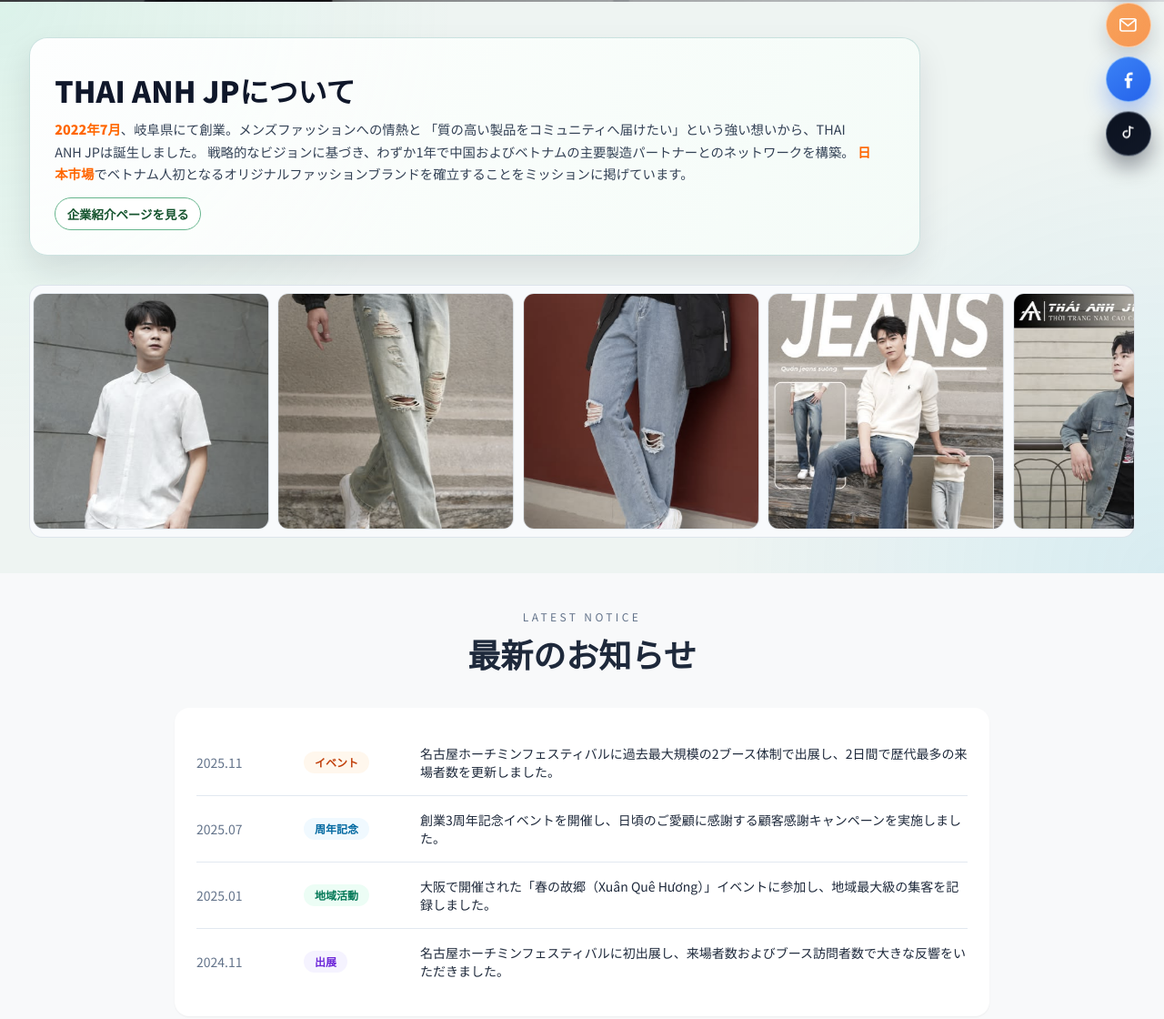
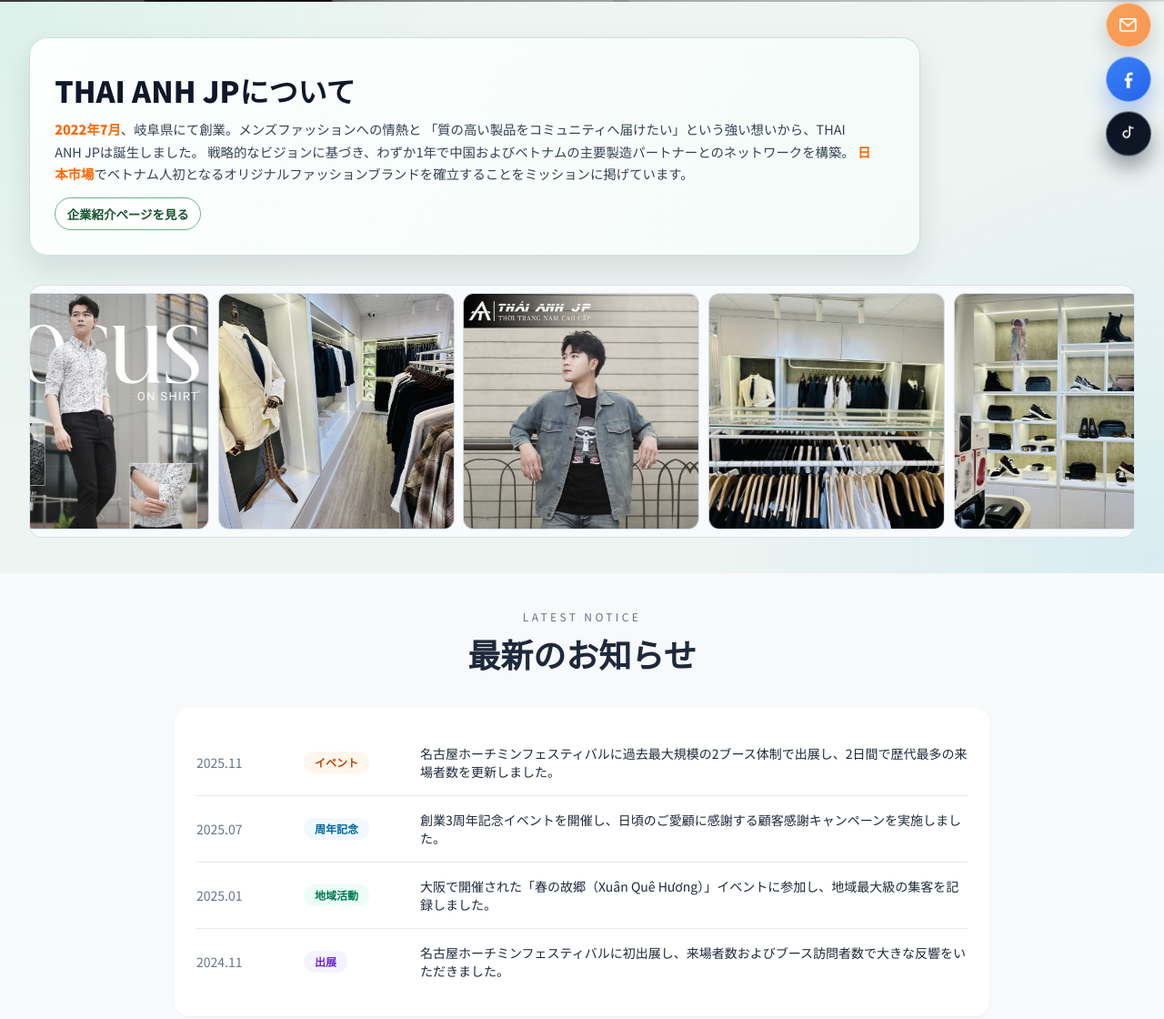
Before and after one commit to PHUONGHOANG99-bot/ThaiAnhJP, a plain HTML site: page index.html in a window 1280 px wide. Shown: the part 608-1728 px from the top of the page at 91% size. Drawn offline with nearby package versions, Linux system fonts and the light colour scheme; a web font is replaced by a local one.

Commit message:
Update showcase assets and UI refinements

```diff
--- a/index.html
+++ b/index.html
@@ -119,20 +119,7 @@
 
           <div class="intro-marquee reveal mt-8" aria-label="店舗イメージギャラリー">
             <div class="intro-marquee__track">
-              <div class="intro-marquee__group">
-                <article class="image-hover intro-marquee__item"><img src="assets/images/gallery/showcase/626769241_881393274634084_376386484469936504_n.jpg" alt="Showcase 1" loading="lazy" decoding="async"></article>
-                <article class="image-hover intro-marquee__item"><img src="assets/images/gallery/showcase/626812699_879636618143083_673798392305712956_n.jpg" alt="Showcase 2" loading="lazy" decoding="async"></article>
-                <article class="image-hover intro-marquee__item"><img src="assets/images/gallery/showcase/629723182_884657064307705_3228169721349389147_n.jpg" alt="Showcase 3" loading="lazy" decoding="async"></article>
-                <article class="image-hover intro-marquee__item"><img src="assets/images/gallery/showcase/650622900_907486625358082_2335058643050465722_n.jpg" alt="Showcase 4" loading="lazy" decoding="async"></article>
-                <article class="image-hover intro-marquee__item"><img src="assets/images/gallery/showcase/653760006_913077991465612_1487526715544380109_n.jpg" alt="Showcase 5" loading="lazy" decoding="async"></article>
-                <article class="image-hover intro-marquee__item"><img src="assets/images/gallery/showcase/654421894_913036864803058_1935184434989615819_n.jpg" alt="Showcase 6" loading="lazy" decoding="async"></article>
-                <article class="image-hover intro-marquee__item"><img src="assets/images/gallery/showcase/654521510_912143578225720_2483297846351606769_n.jpg" alt="Showcase 7" loading="lazy" decoding="async"></article>
-                <article class="image-hover intro-marquee__item"><img src="assets/images/gallery/showcase/654540986_913077994798945_8809003543522802495_n.jpg" alt="Showcase 8" loading="lazy" decoding="async"></article>
-                <article class="image-hover intro-marquee__item"><img src="assets/images/gallery/showcase/655004946_913036861469725_5163229285771254638_n.jpg" alt="Showcase 9" loading="lazy" decoding="async"></article>
-                <article class="image-hover intro-marquee__item"><img src="assets/images/gallery/showcase/655959633_915605371212874_7149664888229643320_n.jpg" alt="Showcase 10" loading="lazy" decoding="async"></article>
-                <article class="image-hover intro-marquee__item"><img src="assets/images/gallery/showcase/655977436_915605511212860_5622725362532545262_n.jpg" alt="Showcase 11" loading="lazy" decoding="async"></article>
-                <article class="image-hover intro-marquee__item"><img src="assets/images/gallery/showcase/655997328_916394331133978_7323379539073041840_n.jpg" alt="Showcase 12" loading="lazy" decoding="async"></article>
-              </div>
+              <div class="intro-marquee__group" data-showcase-group></div>
             </div>
           </div>
 
@@ -243,7 +230,6 @@
             <ul>
               <li><span>Hotline</span><a href="tel:08042179991">080-4217-9991</a></li>
               <li><span>Email</span><a href="mailto:thaianhjp2023@gmail.com">thaianhjp2023@gmail.com</a></li>
-              <li><span>対応エリア</span><strong>Tokyo | Hanoi | Ho Chi Minh City</strong></li>
             </ul>
           </section>
 
--- a/script.js
+++ b/script.js
@@ -338,9 +338,57 @@
 // Marquee showcase cho trang chu
 // ====================================
 const introMarqueeTrack = document.querySelector('.intro-marquee__track');
-const introMarqueeGroup = document.querySelector('.intro-marquee__group');
+const introMarqueeGroup = document.querySelector('[data-showcase-group]');
 
-if (introMarqueeTrack && introMarqueeGroup && introMarqueeTrack.children.length === 1) {
+const showcaseImages = [
+  'assets/images/gallery/showcase/2.jpeg',
+  'assets/images/gallery/showcase/3.jpeg',
+  'assets/images/gallery/showcase/4.jpeg',
+  'assets/images/gallery/showcase/5.jpeg',
+  'assets/images/gallery/showcase/6.jpeg',
+  'assets/images/gallery/showcase/7.jpeg',
+  'assets/images/gallery/showcase/8.jpeg',
+  'assets/images/gallery/showcase/9.jpeg',
+  'assets/images/gallery/showcase/10.jpeg',
+  'assets/images/gallery/showcase/11.jpeg',
+  'assets/images/gallery/showcase/626769241_881393274634084_376386484469936504_n.jpg',
+  'assets/images/gallery/showcase/629723182_884657064307705_3228169721349389147_n.jpg',
+  'assets/images/gallery/showcase/650622900_907486625358082_2335058643050465722_n.jpg',
+  'assets/images/gallery/showcase/653760006_913077991465612_1487526715544380109_n.jpg',
+  'assets/images/gallery/showcase/654421894_913036864803058_1935184434989615819_n.jpg',
+  'assets/images/gallery/showcase/654521510_912143578225720_2483297846351606769_n.jpg',
+  'assets/images/gallery/showcase/654540986_913077994798945_8809003543522802495_n.jpg',
+  'assets/images/gallery/showcase/655004946_913036861469725_5163229285771254638_n.jpg',
+  'assets/images/gallery/showcase/655959633_915605371212874_7149664888229643320_n.jpg',
+  'assets/images/gallery/showcase/655997328_916394331133978_7323379539073041840_n.jpg',
+  'assets/images/gallery/showcase/657255616_916394401133971_2565283607610467022_n.jpg',
+  'assets/images/gallery/showcase/659100008_922858247154253_7218128761173032766_n.jpg',
+  'assets/images/gallery/showcase/661497184_924480730325338_7748527091668955941_n.jpg',
+  'assets/images/gallery/showcase/661959407_922876030485808_502876833724533575_n.jpg',
+  'assets/images/gallery/showcase/662625564_922875993819145_4149620645460457106_n.jpg',
+  'assets/images/gallery/showcase/663252676_924480496992028_2489551339723532222_n.jpg',
+  'assets/images/gallery/showcase/ee32aa8e-085b-4a11-beb5-6447334f0e07.jpeg'
+];
+
+function shuffleArray(items) {
+  const shuffled = [...items];
+  for (let i = shuffled.length - 1; i > 0; i -= 1) {
+    const j = Math.floor(Math.random() * (i + 1));
+    [shuffled[i], shuffled[j]] = [shuffled[j], shuffled[i]];
+  }
+  return shuffled;
+}
+
+if (introMarqueeTrack && introMarqueeGroup) {
+  const randomizedImages = shuffleArray(showcaseImages);
+  introMarqueeGroup.innerHTML = randomizedImages
+    .map((src, index) => (
+      `<article class="image-hover intro-marquee__item">` +
+      `<img src="${src}" alt="Showcase ${index + 1}" loading="lazy" decoding="async">` +
+      `</article>`
+    ))
+    .join('');
+
   const clone = introMarqueeGroup.cloneNode(true);
   clone.setAttribute('aria-hidden', 'true');
   introMarqueeTrack.appendChild(clone);
--- a/style.css
+++ b/style.css
@@ -427,7 +427,7 @@
   display: flex;
   gap: 0.6rem;
   will-change: transform;
-  animation: intro-marquee-right 72s linear infinite;
+  animation: intro-marquee-left 72s linear infinite;
 }
 
 .intro-marquee__group {
@@ -438,18 +438,18 @@
 .intro-marquee__item {
   flex: 0 0 auto;
   width: 260px;
-  height: auto;
+  height: 260px;
   overflow: hidden;
   border-radius: 12px;
   border: 1px solid rgba(203, 213, 225, 0.45);
-  background: transparent;
+  background: #e2e8f0;
 }
 
 .intro-marquee__item img {
   width: 100%;
-  height: auto;
-  object-fit: contain;
-  object-position: center top;
+  height: 100%;
+  object-fit: cover;
+  object-position: center center;
   display: block;
 }
 
@@ -458,12 +458,12 @@
   transform: none;
 }
 
-@keyframes intro-marquee-right {
+@keyframes intro-marquee-left {
   from {
+    transform: translateX(0);
+  }
+  to {
     transform: translateX(-50%);
-  }
-  to {
-    transform: translateX(0);
   }
 }
 
@@ -935,7 +935,7 @@
 
   .intro-marquee__item {
     width: 180px;
-    height: auto;
+    height: 180px;
     border-radius: 10px;
   }
 
```
Also changed, not shown: activities.html (+0 -1 lines), business.html (+0 -1 lines), company.html (+0 -1 lines), history.html (+0 -1 lines), infomation.html (+0 -1 lines), recruit.html (+0 -1 lines), assets/images/gallery/showcase/626812699_879636618143083_673798392305712956_n.jpg (deleted), assets/images/gallery/showcase/653760006_913077991465612_1487526715544380109_n (1).jpg (deleted), assets/images/gallery/showcase/655977436_915605511212860_5622725362532545262_n.jpg (deleted), assets/images/gallery/showcase/656308195_918967400876671_102469611138071291_n.jpg (deleted), assets/images/gallery/showcase/656447378_914768724629872_5447341933828716882_n.jpg (deleted), assets/images/gallery/showcase/657152661_915605411212870_3024627082044962800_n.jpg (deleted), assets/images/gallery/showcase/658914557_921281027311975_7989984645679666445_n.jpg (deleted).
